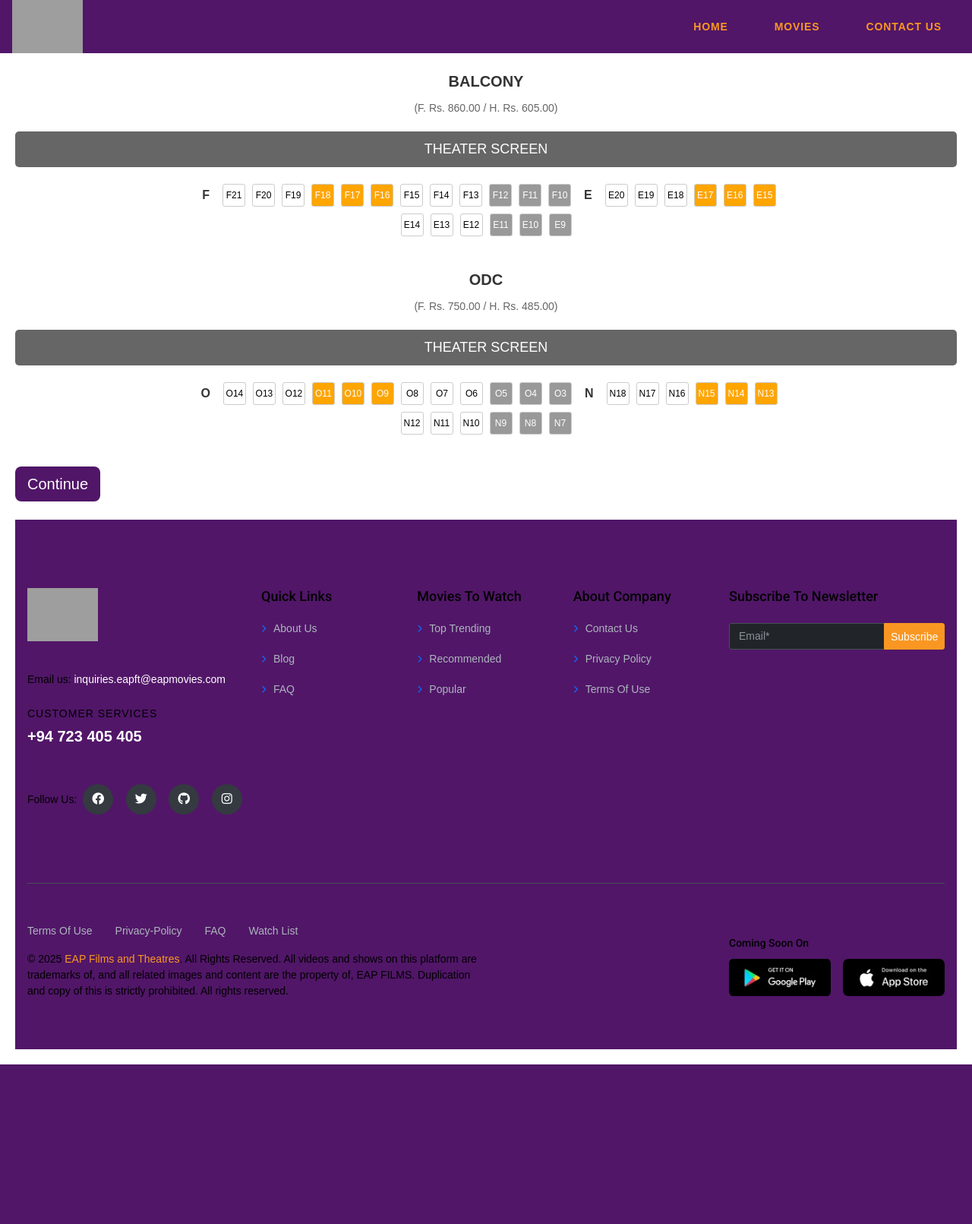
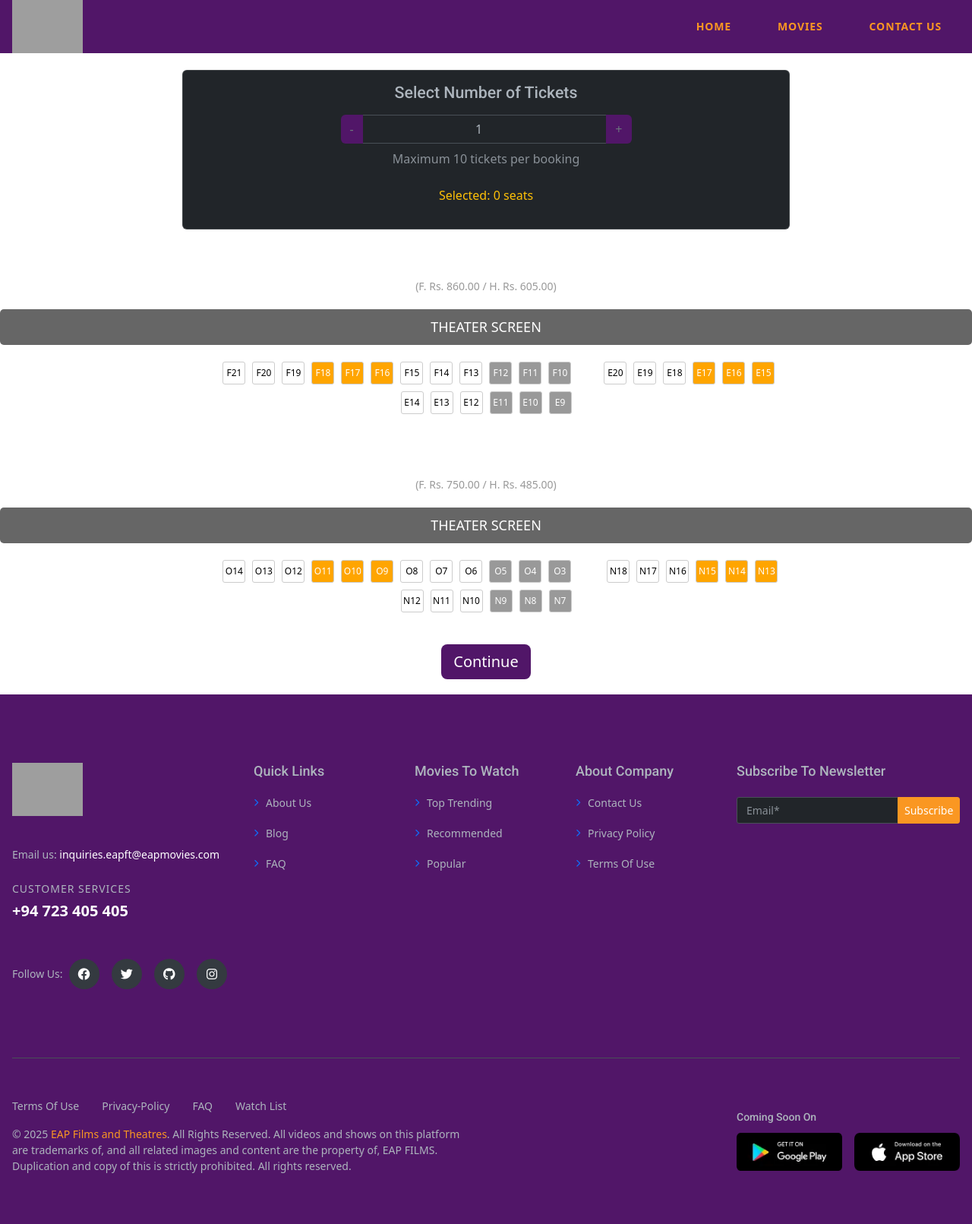
Before and after one commit to IsuruSahan/savoy, a PHP site: page /EFTF/Site/seat_picker.php in a window 1280 px wide. Shown: the whole page at 76% size. Before the commit the page ends 1401 px from the top, so only its background shows below. Run offline with PHP 8.4, Linux system fonts and the light colour scheme; data that the repository does not hold is empty; grey boxes are pictures that could not be loaded.

Commit message:
added ticket count selector to seat picker page

```diff
--- a/Site/seat_picker.php
+++ b/Site/seat_picker.php
@@ -37,30 +37,9 @@
             background-color: rgb(8, 195, 148);
             color: white;
         }
-        .selected {
+        .selected-date {
             background-color: rgb(57, 4, 126);
             color: white;
-        }
-    </style>
-</head>
-<body>
-    <?php include 'includes/loader.php'; ?>
-    <main class="main-content">
-        <?php include 'includes/menu.php'; ?>
-
-        <!DOCTYPE html>
-<html lang="en">
-<head>
-    <meta charset="UTF-8">
-    <meta name="viewport" content="width=device-width, initial-scale=1.0">
-    <title>Theater Seat Layout</title>
-    <style>
-        body {
-            font-family: Arial, sans-serif;
-            background-color: #fff;
-            color: #000;
-            margin: 0;
-            padding: 20px;
         }
         .theater-section {
             margin-bottom: 40px;
@@ -70,11 +49,11 @@
             font-size: 20px;
             font-weight: bold;
             margin-bottom: 10px;
-            color: #333;
+            color: #fff;
         }
         .price-info {
             font-size: 14px;
-            color: #666;
+            color: #999;
             margin-bottom: 20px;
         }
         .screen {
@@ -96,7 +75,7 @@
         .row-label {
             font-weight: bold;
             margin: 5px 10px;
-            color: #333;
+            color: #fff;
         }
         .seat {
             width: 30px;
@@ -115,20 +94,36 @@
             color: #000;
         }
         .selected {
-            background-color: #ffa500; /* Orange for selected seats */
+            background-color: #ffa500;
             color: #fff;
         }
         .unavailable {
-            background-color: #999; /* Gray for unavailable seats */
+            background-color: #999;
             color: #fff;
             cursor: not-allowed;
         }
     </style>
 </head>
 <body>
-    <br>
-    <br>
-    <br>
+    <?php include 'includes/loader.php'; ?>
+    <main class="main-content">
+        <?php include 'includes/menu.php'; ?>
+        <br><br><br>
+
+        <!-- Ticket Counter -->
+        <div class="ticket-counter-container" style="margin: 20px auto; max-width: 800px; text-align: center;">
+            <div class="card p-3 mb-4">
+                <h5 class="mb-3">Select Number of Tickets</h5>
+                <div class="input-group w-50 mx-auto">
+                    <button class="btn btn-outline-secondary" type="button" onclick="decreaseCount()">-</button>
+                    <input type="number" class="form-control text-center" id="ticketCount" value="1" min="1" max="10">
+                    <button class="btn btn-outline-secondary" type="button" onclick="increaseCount()">+</button>
+                </div>
+                <p class="mt-2 text-muted">Maximum 10 tickets per booking</p>
+                <p id="selectionStatus" class="mt-2">Selected: 0 seats</p>
+            </div>
+        </div>
+
         <!-- BALCONY Section -->
         <div class="theater-section">
             <div class="section-title">BALCONY</div>
@@ -140,13 +135,12 @@
                 <div class="seat selected">F18</div><div class="seat selected">F17</div><div class="seat selected">F16</div>
                 <div class="seat available">F15</div><div class="seat available">F14</div><div class="seat available">F13</div>
                 <div class="seat unavailable">F12</div><div class="seat unavailable">F11</div><div class="seat unavailable">F10</div>
-            <!-- Repeat for other rows (E, D, C, B, A) with similar pattern -->
                 <div class="row-label">E</div>
                 <div class="seat available">E20</div><div class="seat available">E19</div><div class="seat available">E18</div>
                 <div class="seat selected">E17</div><div class="seat selected">E16</div><div class="seat selected">E15</div>
                 <div class="seat available">E14</div><div class="seat available">E13</div><div class="seat available">E12</div>
                 <div class="seat unavailable">E11</div><div class="seat unavailable">E10</div><div class="seat unavailable">E9</div>
-            <!-- Add rows D, C, B, A similarly -->
+
             </div>
         </div>
 
@@ -161,37 +155,18 @@
                 <div class="seat selected">O11</div><div class="seat selected">O10</div><div class="seat selected">O9</div>
                 <div class="seat available">O8</div><div class="seat available">O7</div><div class="seat available">O6</div>
                 <div class="seat unavailable">O5</div><div class="seat unavailable">O4</div><div class="seat unavailable">O3</div>
-            <!-- Repeat for other rows (N, M, L) with similar pattern -->
                 <div class="row-label">N</div>
                 <div class="seat available">N18</div><div class="seat available">N17</div><div class="seat available">N16</div>
                 <div class="seat selected">N15</div><div class="seat selected">N14</div><div class="seat selected">N13</div>
                 <div class="seat available">N12</div><div class="seat available">N11</div><div class="seat available">N10</div>
                 <div class="seat unavailable">N9</div><div class="seat unavailable">N8</div><div class="seat unavailable">N7</div>
-            <!-- Add rows M, L similarly -->
+
             </div>
         </div>
 
-    <div class="continue-btn-container">
+        <div class="continue-btn-container" style="text-align: center; margin: 20px 0;">
             <button class="btn btn-primary btn-lg">Continue</button>
         </div>
-
-    <br>
-
-    <script>
-        // Optional: Add interactivity to toggle seat selection
-        document.querySelectorAll('.seat.available').forEach(seat => {
-            seat.addEventListener('click', function() {
-                if (this.classList.contains('selected')) {
-                    this.classList.remove('selected');
-                } else {
-                    this.classList.add('selected');
-                }
-            });
-        });
-    </script>
-</body>
-</html>
-
     </main>
 
     <?php include 'includes/footer.php'; ?>
@@ -211,42 +186,67 @@
     <script src="https://cdn.jsdelivr.net/npm/bootstrap@5.3.0/dist/js/bootstrap.bundle.min.js"></script>
     <!-- Custom Script -->
     <script>
-        let selectedDate = '';
+        let selectedSeats = [];
 
-        function selectDate(date) {
-            selectedDate = date;
-            document.querySelectorAll('.date-button').forEach(btn => btn.classList.remove('selected'));
-            event.target.classList.add('selected');
+        function increaseCount() {
+            const input = document.getElementById('ticketCount');
+            if (parseInt(input.value) < 10) {
+                input.value = parseInt(input.value) + 1;
+                updateSelectionStatus();
+            }
+        }
 
-            const showtimesContainer = document.getElementById('showtimes');
-            showtimesContainer.innerHTML = `<h5 class="mt-3">Showtimes for ${new Date(date).toLocaleDateString()}</h5>`;
+        function decreaseCount() {
+            const input = document.getElementById('ticketCount');
+            if (parseInt(input.value) > 1) {
+                input.value = parseInt(input.value) - 1;
+                updateSelectionStatus();
+            }
+        }
 
-            <?php foreach ($movies as $movie): ?>
-                <?php foreach ($movie['theaters'] as $theater): ?>
-                    showtimesContainer.innerHTML += `
-                        <h5 class="mt-3"><i class="bi bi-geo-alt"></i> <?= $theater['name'] ?></h5>
-                        <?php foreach ($theater['formats'] as $format): ?>
-                            <h6>
-                                <?= $format['type'] ?>
-                                <img src="<?= $format['badge'] ?>" alt="Format" height="20">
-                            </h6>
-                            <div>
-                                <?php foreach ($format['showtimes'] as $time): ?>
-                                    <button class="btn btn-outline-danger m-1"><?= $time ?></button>
-                                <?php endforeach; ?>
-                            </div>
+        function updateSelectionStatus() {
+            const requiredCount = parseInt(document.getElementById('ticketCount').value);
+            const selectedCount = selectedSeats.length;
+            const statusElement = document.getElementById('selectionStatus');
 
+            statusElement.textContent = `Selected: ${selectedCount} seats`;
+            if (selectedCount < requiredCount) {
+                statusElement.classList.add('text-warning');
+                statusElement.classList.remove('text-success');
+            } else if (selectedCount === requiredCount) {
+                statusElement.classList.add('text-success');
+                statusElement.classList.remove('text-warning');
+            } else {
+                statusElement.classList.add('text-danger');
+                statusElement.classList.remove('text-success');
+            }
+        }
 
-                        <?php endforeach; ?>
-                    `;
-                <?php endforeach; ?>
-            <?php endforeach; ?>
+        document.querySelectorAll('.seat.available').forEach(seat => {
+            seat.addEventListener('click', function() {
+                const requiredCount = parseInt(document.getElementById('ticketCount').value);
+                const seatId = this.textContent;
 
+                if (this.classList.contains('selected')) {
+                    this.classList.remove('selected');
+                    selectedSeats = selectedSeats.filter(s => s !== seatId);
+                } else if (selectedSeats.length < requiredCount) {
+                    this.classList.add('selected');
+                    selectedSeats.push(seatId);
+                }
 
+                updateSelectionStatus();
+            });
+        });
 
+        document.getElementById('ticketCount').addEventListener('change', function() {
+            if (this.value < 1) this.value = 1;
+            if (this.value > 10) this.value = 10;
+            updateSelectionStatus();
+        });
 
-
-        }
+        // Initialize status
+        updateSelectionStatus();
     </script>
 </body>
 </html>
```
Lines whose indentation alone changed are shown as unchanged.
